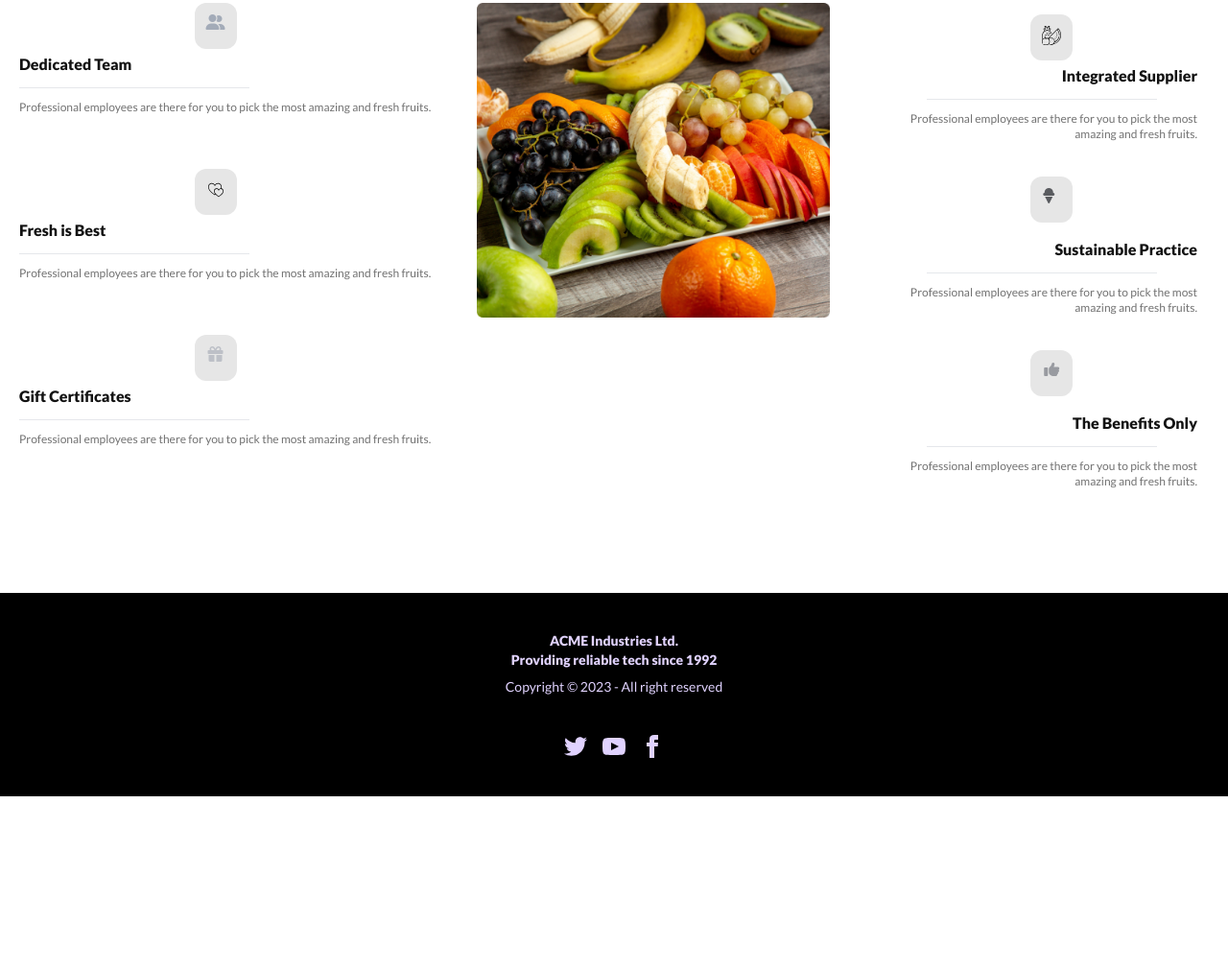
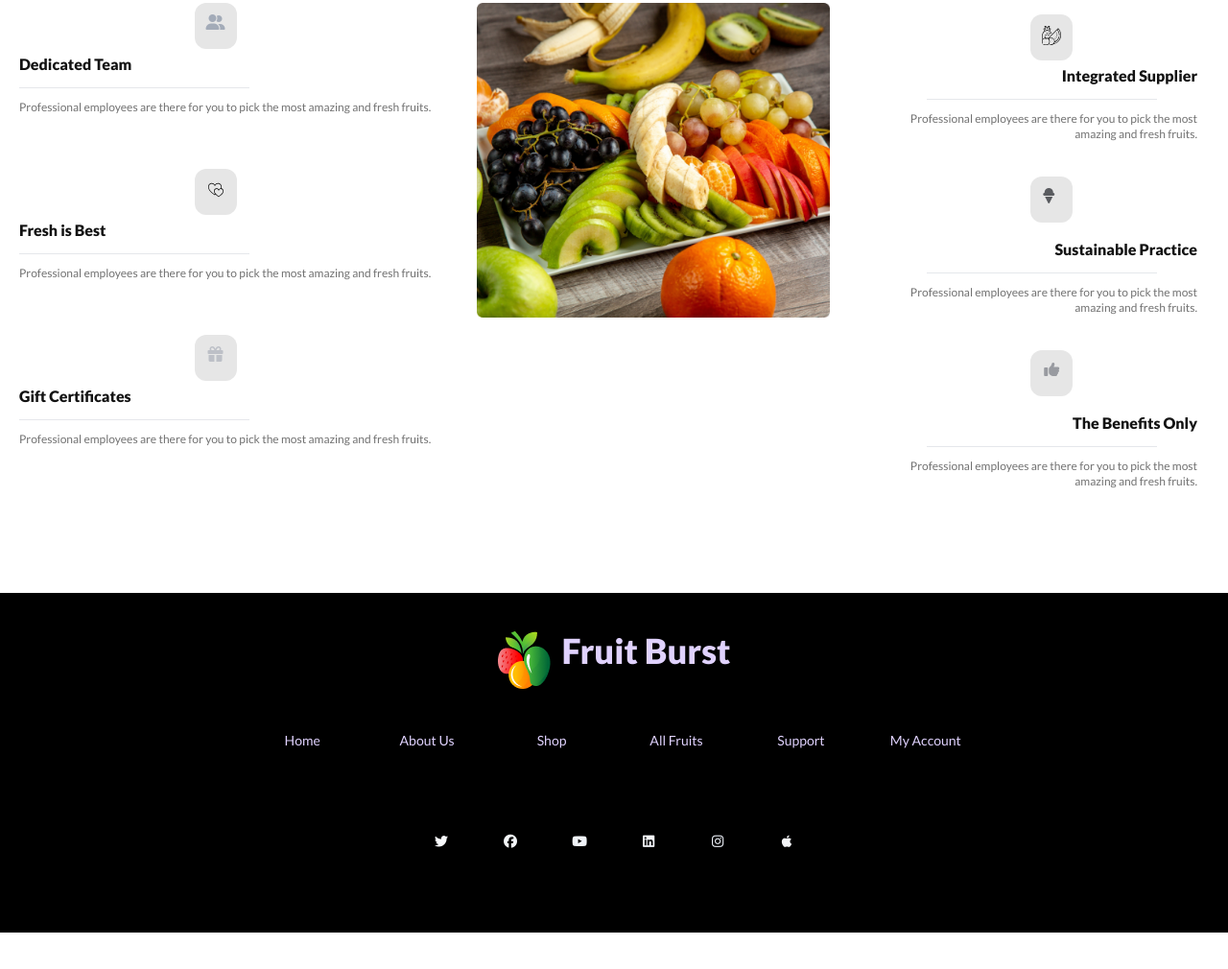
Before and after one commit to Halal1122/fruit-burst, a plain HTML site: page index.html in a window 1280 px wide. Shown: the part 2521-3531 px from the top of the page at 96% size. Before the commit the page ends 3431 px from the top, so only its background shows below. Drawn offline with nearby package versions, Linux system fonts and the light colour scheme.

Commit message:
footer added

```diff
--- a/index.html
+++ b/index.html
@@ -580,29 +580,28 @@
   <!------------------ footer section --------------->
   <footer class="footer footer-center mb-0 p-10 bg-black text-primary-content mt-24">
     <div>
+      <div class="flex gap-3">
+        <img src="./images/logo.png" alt="">
+        <h2 class="text-4xl font-bold">Fruit Burst</h2>
+      </div>
+      <div class="grid lg:grid-cols-6 grid-cols-3 lg:gap-14 gap-6 mt-9 items-center ">
+        <a href="">Home</a>
+        <a href="">About Us</a>
+        <a href="">Shop</a>
+        <a href="">All Fruits</a>
+        <a href="">Support</a>
+        <a href="">My Account</a>
+      </div>
+    </div>
+<div>
+          <div class="grid lg:grid-cols-6 grid-cols-3 gap-8  my-12">
+            <i class="fa-brands fa-twitter w-10" style="color: #f8f9fc;"></i>
+            <i class="fa-brands fa-facebook w-10" style="color: #f4f7fa;"></i>
+            <i class="fa-brands fa-youtube w-10" style="color: #f1f4f9;"></i>
+            <i class="fa-brands fa-linkedin w-10" style="color: #f4f6fb;"></i>
+            <i class="fa-brands fa-instagram w-10" style="color: #eff3fb;"></i>
+            <i class="fa-brands fa-apple w-10" style="color: #f3f4f7;"></i>
 
-      <p class="font-bold">
-        ACME Industries Ltd. <br />Providing reliable tech since 1992
-      </p>
-      <p>Copyright © 2023 - All right reserved</p>
-    </div>
-    <div>
-      <div class="grid grid-flow-col gap-4">
-        <a><svg xmlns="http://www.w3.org/2000/svg" width="24" height="24" viewBox="0 0 24 24" class="fill-current">
-            <path
-              d="M24 4.557c-.883.392-1.832.656-2.828.775 1.017-.609 1.798-1.574 2.165-2.724-.951.564-2.005.974-3.127 1.195-.897-.957-2.178-1.555-3.594-1.555-3.179 0-5.515 2.966-4.797 6.045-4.091-.205-7.719-2.165-10.148-5.144-1.29 2.213-.669 5.108 1.523 6.574-.806-.026-1.566-.247-2.229-.616-.054 2.281 1.581 4.415 3.949 4.89-.693.188-1.452.232-2.224.084.626 1.956 2.444 3.379 4.6 3.419-2.07 1.623-4.678 2.348-7.29 2.04 2.179 1.397 4.768 2.212 7.548 2.212 9.142 0 14.307-7.721 13.995-14.646.962-.695 1.797-1.562 2.457-2.549z">
-            </path>
-          </svg></a>
-        <a><svg xmlns="http://www.w3.org/2000/svg" width="24" height="24" viewBox="0 0 24 24" class="fill-current">
-            <path
-              d="M19.615 3.184c-3.604-.246-11.631-.245-15.23 0-3.897.266-4.356 2.62-4.385 8.816.029 6.185.484 8.549 4.385 8.816 3.6.245 11.626.246 15.23 0 3.897-.266 4.356-2.62 4.385-8.816-.029-6.185-.484-8.549-4.385-8.816zm-10.615 12.816v-8l8 3.993-8 4.007z">
-            </path>
-          </svg></a>
-        <a><svg xmlns="http://www.w3.org/2000/svg" width="24" height="24" viewBox="0 0 24 24" class="fill-current">
-            <path
-              d="M9 8h-3v4h3v12h5v-12h3.642l.358-4h-4v-1.667c0-.955.192-1.333 1.115-1.333h2.885v-5h-3.808c-3.596 0-5.192 1.583-5.192 4.615v3.385z">
-            </path>
-          </svg></a>
       </div>
     </div>
   </footer>
```
